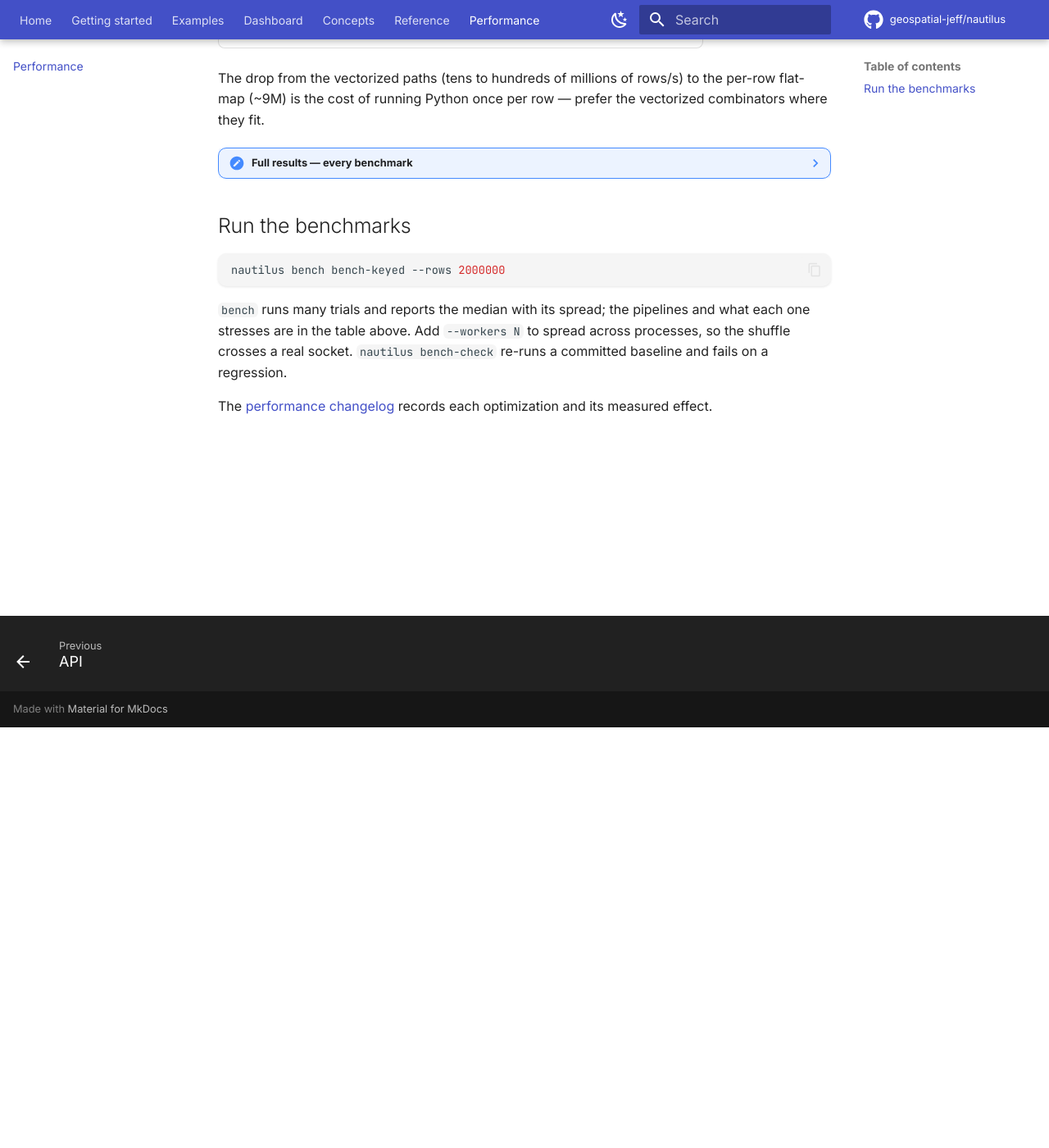
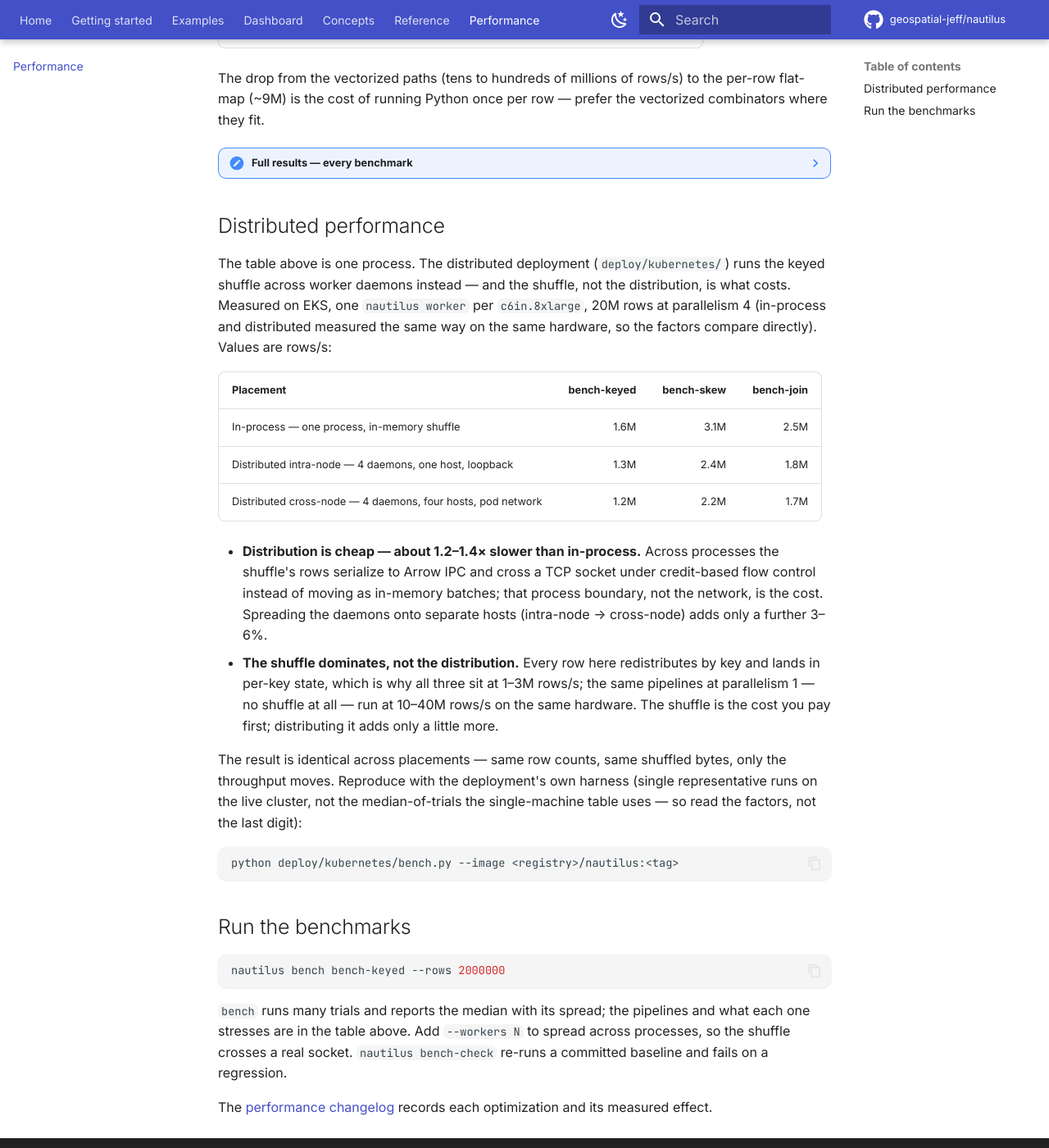
Before and after one commit to geospatial-jeff/nautilus, an MkDocs documentation site: the page built from docs/performance.md, in a window 1280 px wide and 1400 px high, scrolled down 513 px. Shown: the whole window at 82% size. Built offline with MkDocs 1.6.1 and Material for MkDocs 9.7.7, drawn with Linux system fonts in a browser that asks for light colours; comment, search, counter and statistics services are not loaded.

Commit message:
docs: add distributed performance section (in-process vs intra/cross-node)
Records the measured cost of the keyed shuffle across worker daemons vs a single
process, from the deploy/kubernetes EKS harness: distribution is ~1.2-1.4x slower
than in-process, the shuffle itself is the dominant cost (3-26x vs no shuffle at
parallelism 1), and crossing the network (intra- to cross-node) adds only 3-6%.
Single runs on c6in.8xlarge, 20M rows, parallelism 4.

Co-Authored-By: Claude Opus 4.8 <noreply@anthropic.com>

````diff
--- a/docs/performance.md
+++ b/docs/performance.md
@@ -33,6 +33,36 @@ The drop from the vectorized paths (tens to hundreds of millions of rows/s) to t
     | `bench-fanout` | Per-row Python in a flat-map | ~9M |
     | `bench-keyed --workers 2` | Keyed shuffle across 2 processes over TCP | ~2M |
 
+## Distributed performance
+
+The table above is one process. The distributed deployment (`deploy/kubernetes/`) runs the keyed shuffle
+across worker daemons instead — and the shuffle, not the distribution, is what costs. Measured on EKS, one
+`nautilus worker` per `c6in.8xlarge`, 20M rows at parallelism 4 (in-process and distributed measured the
+same way on the same hardware, so the factors compare directly). Values are rows/s:
+
+| Placement | bench-keyed | bench-skew | bench-join |
+|---|---:|---:|---:|
+| In-process — one process, in-memory shuffle | 1.6M | 3.1M | 2.5M |
+| Distributed intra-node — 4 daemons, one host, loopback | 1.3M | 2.4M | 1.8M |
+| Distributed cross-node — 4 daemons, four hosts, pod network | 1.2M | 2.2M | 1.7M |
+
+- **Distribution is cheap — about 1.2–1.4× slower than in-process.** Across processes the shuffle's rows
+  serialize to Arrow IPC and cross a TCP socket under credit-based flow control instead of moving as
+  in-memory batches; that process boundary, not the network, is the cost. Spreading the daemons onto
+  separate hosts (intra-node → cross-node) adds only a further 3–6%.
+- **The shuffle dominates, not the distribution.** Every row here redistributes by key and lands in
+  per-key state, which is why all three sit at 1–3M rows/s; the same pipelines at parallelism 1 — no
+  shuffle at all — run at 10–40M rows/s on the same hardware. The shuffle is the cost you pay first;
+  distributing it adds only a little more.
+
+The result is identical across placements — same row counts, same shuffled bytes, only the throughput
+moves. Reproduce with the deployment's own harness (single representative runs on the live cluster, not
+the median-of-trials the single-machine table uses — so read the factors, not the last digit):
+
+```bash
+python deploy/kubernetes/bench.py --image <registry>/nautilus:<tag>
+```
+
 ## Run the benchmarks
 
 ```bash
````
